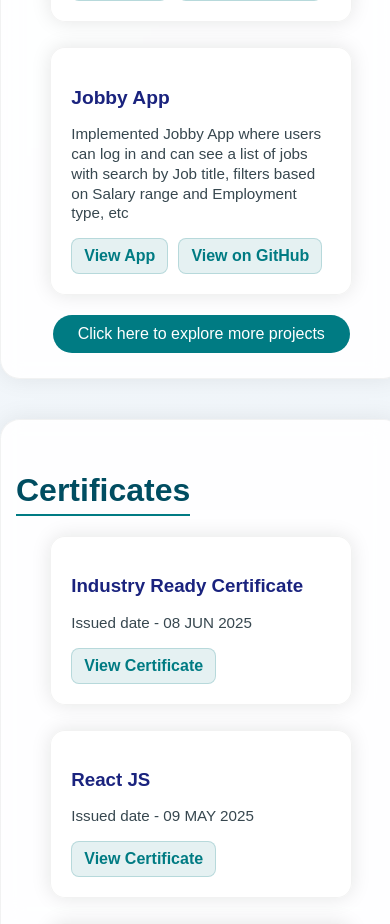
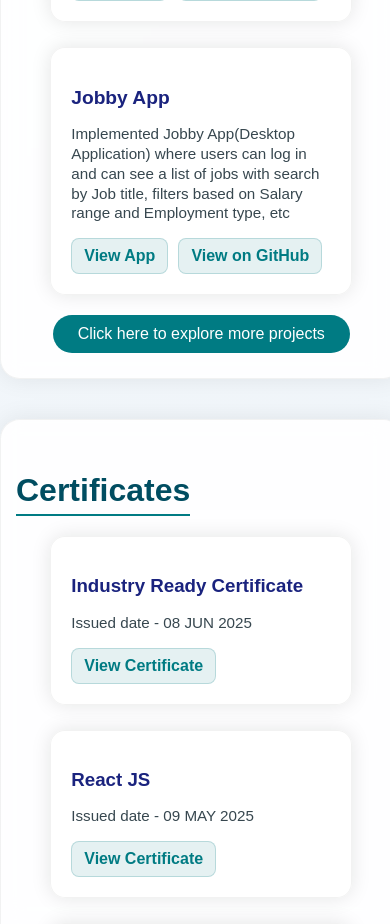
Before and after one commit to Shibili8/My-Portfolio, a React (Create React App) app: page / in a window 390 px wide. Shown: the part 3360-4284 px from the top of the page. Built offline with nearby package versions, Linux system fonts and the light colour scheme.

Commit message:
Updated the syles for mobile view

```diff
--- a/src/components/Home/index.js
+++ b/src/components/Home/index.js
@@ -198,7 +198,7 @@
         </div>
         <div className="project-card">
           <h3>Jobby App</h3>
-          <p>Implemented Jobby App where users can log in and can see a list of jobs with search by Job title, filters based
+          <p>Implemented Jobby App(Desktop Application) where users can log in and can see a list of jobs with search by Job title, filters based
 on Salary range and Employment type, etc</p>
           <div className="app-link-container">
           <a
--- a/src/components/Projects/index.js
+++ b/src/components/Projects/index.js
@@ -35,6 +35,7 @@
     description:
       "Implemented Jobby App where users can log in and can see a list of jobs with search by Job title, filters based on Salary range and Employment type, etc",
     concepts: [
+      "Desktop Application",
       "Authenticating by taking username, password and doing login post HTTP API Call. ",
       "Persisted user login state by keeping jwt token in client storage, Sending it in headers of further API calls to authorize the user.",
       "Implemented different routes for Login, Home, Jobs, Job item details pages by using React Router components Route, Switch, Link.",
```
